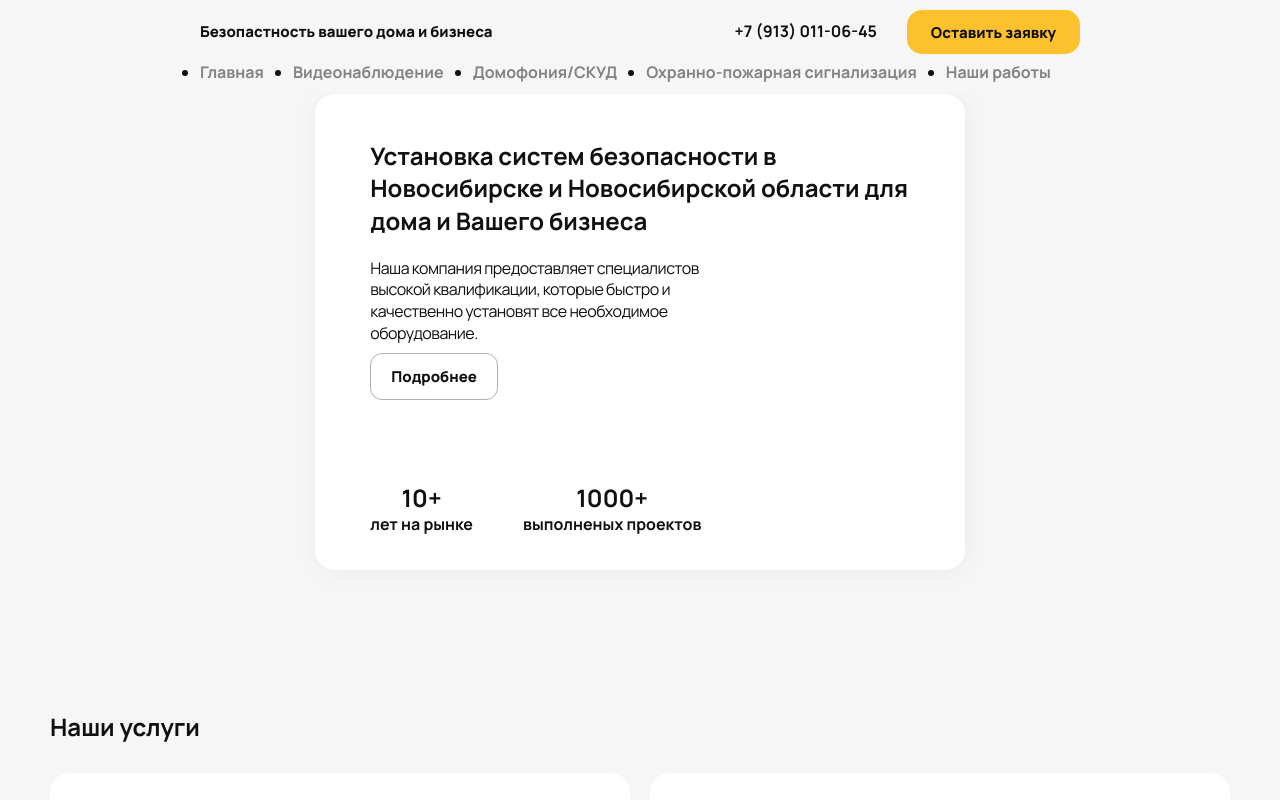
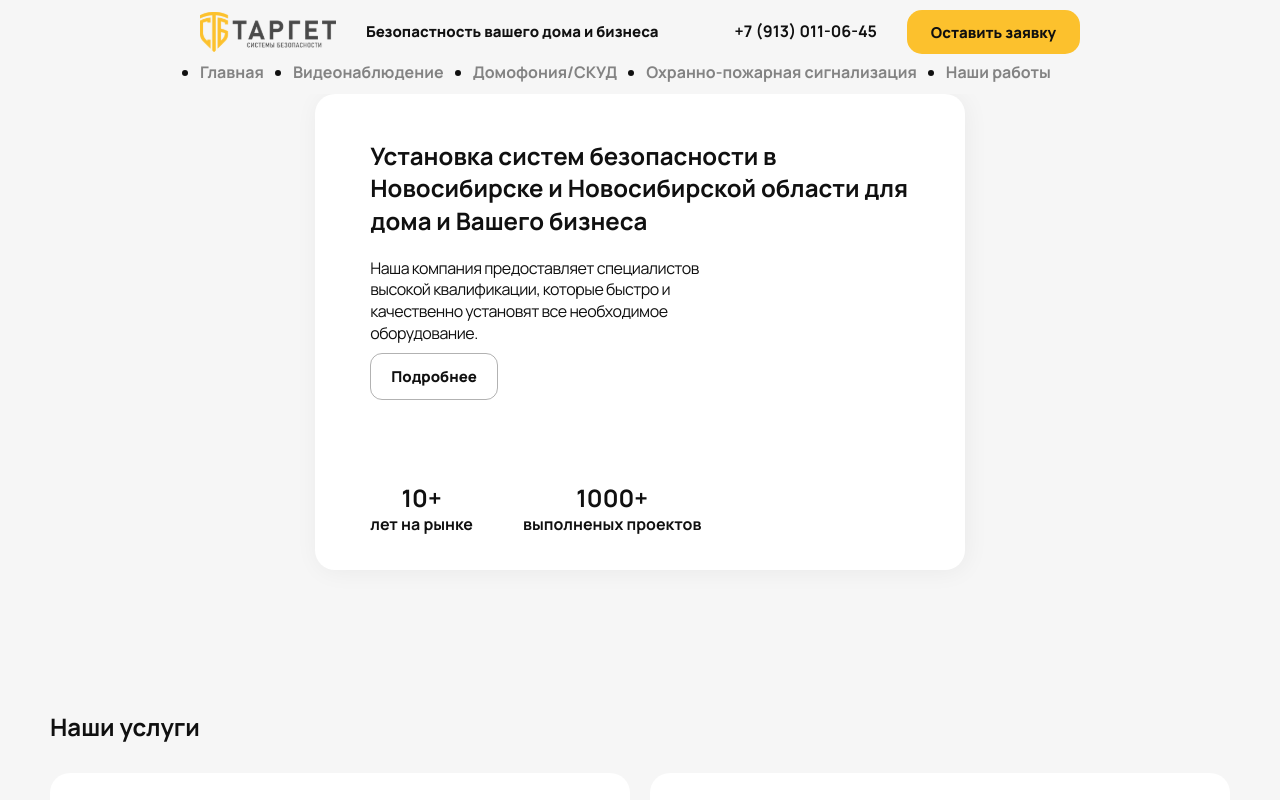
Before and after one commit to NSecuritySolutions/frontend_next, a Next.js app: page / in a window 1280 px wide. Shown: the top 800 px of the page. Built offline with nearby package versions, Linux system fonts and the light colour scheme.

Commit message:
fix: logo src and types fixed

```diff
--- a/src/shared/components/Logo/types/types.ts
+++ b/src/shared/components/Logo/types/types.ts
@@ -4,7 +4,7 @@ type TLogoImageProps = {
 };
 
 type TLogoProps = {
-  imageUrl: string;
+  imageUrl: { src: string };
 };
 
 export type { TLogoImageProps, TLogoProps };
--- a/src/shared/components/Logo/ui/Logo.tsx
+++ b/src/shared/components/Logo/ui/Logo.tsx
@@ -6,7 +6,7 @@ const Logo: FC<TLogoProps> = ({ imageUrl }) => {
   return (
     <LogoContainer>
       <LogoLink href="/">
-        <LogoImage src={imageUrl} alt="Логотип" />
+        <LogoImage src={imageUrl.src} alt="Логотип" />
       </LogoLink>
     </LogoContainer>
   );
--- a/src/widgets/Header/ui/Header.tsx
+++ b/src/widgets/Header/ui/Header.tsx
@@ -15,6 +15,8 @@ import {
 } from "./styles";
 import { BtnLink } from "../../../shared/components/BtnLink";
 import colors from "../../../shared/constants/colors";
+import { Logo } from "../../../shared/components/Logo";
+import ProjectLogo from "../../../assets/icons/logo.svg";
 
 type THeaderProps = {
   navLinks: { label: string; to: string }[];
@@ -26,7 +28,7 @@ const Header: FC<THeaderProps> = ({ navLinks }) => {
       <HeaderWrapper>
         <HeaderTop>
           <HeaderTopItem>
-            {/* <Logo imageUrl={ProjectLogo} /> */}
+            <Logo imageUrl={ProjectLogo} />
             <HeaderText>Безопастность вашего дома и бизнеса</HeaderText>
           </HeaderTopItem>
           <HeaderTopItem>
```
